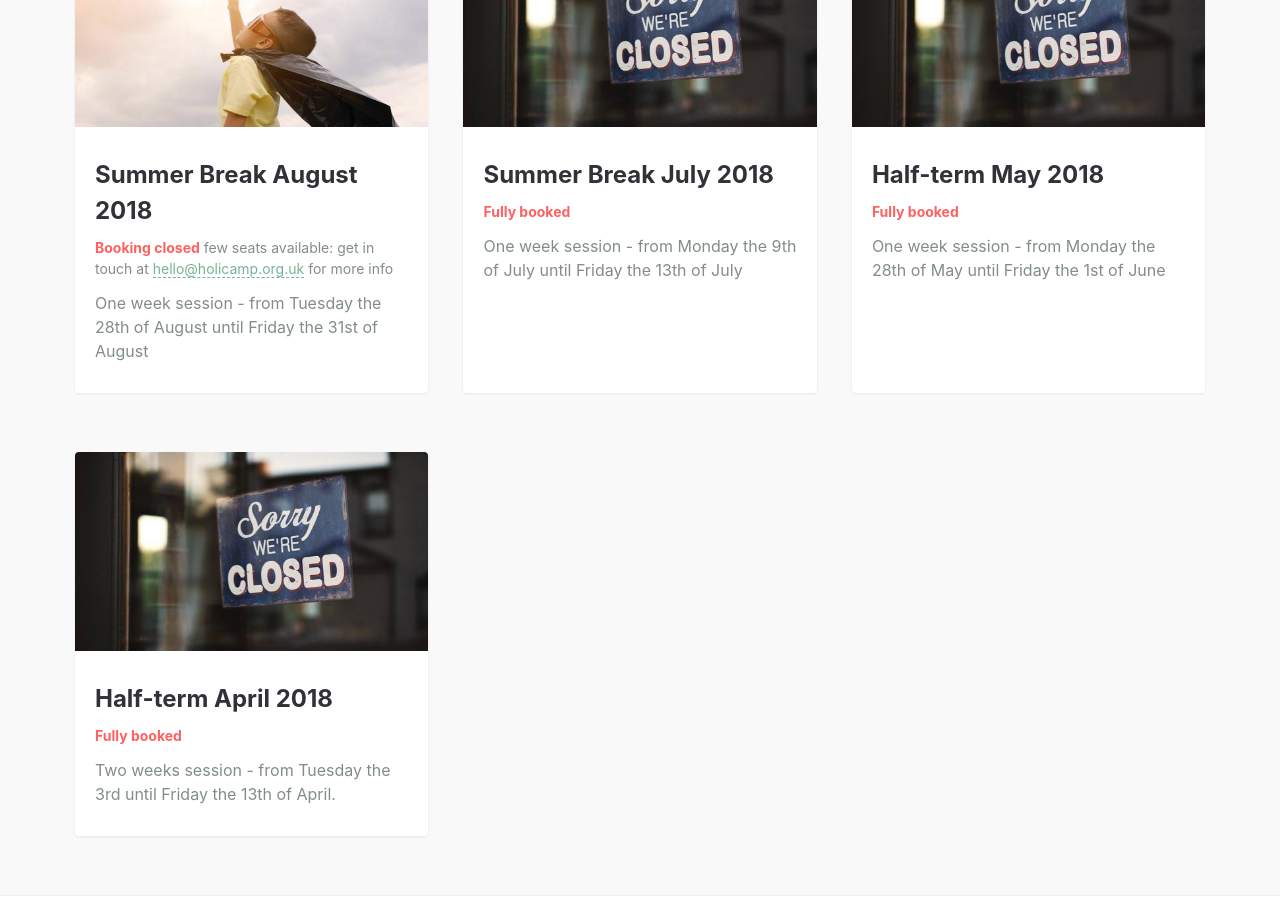
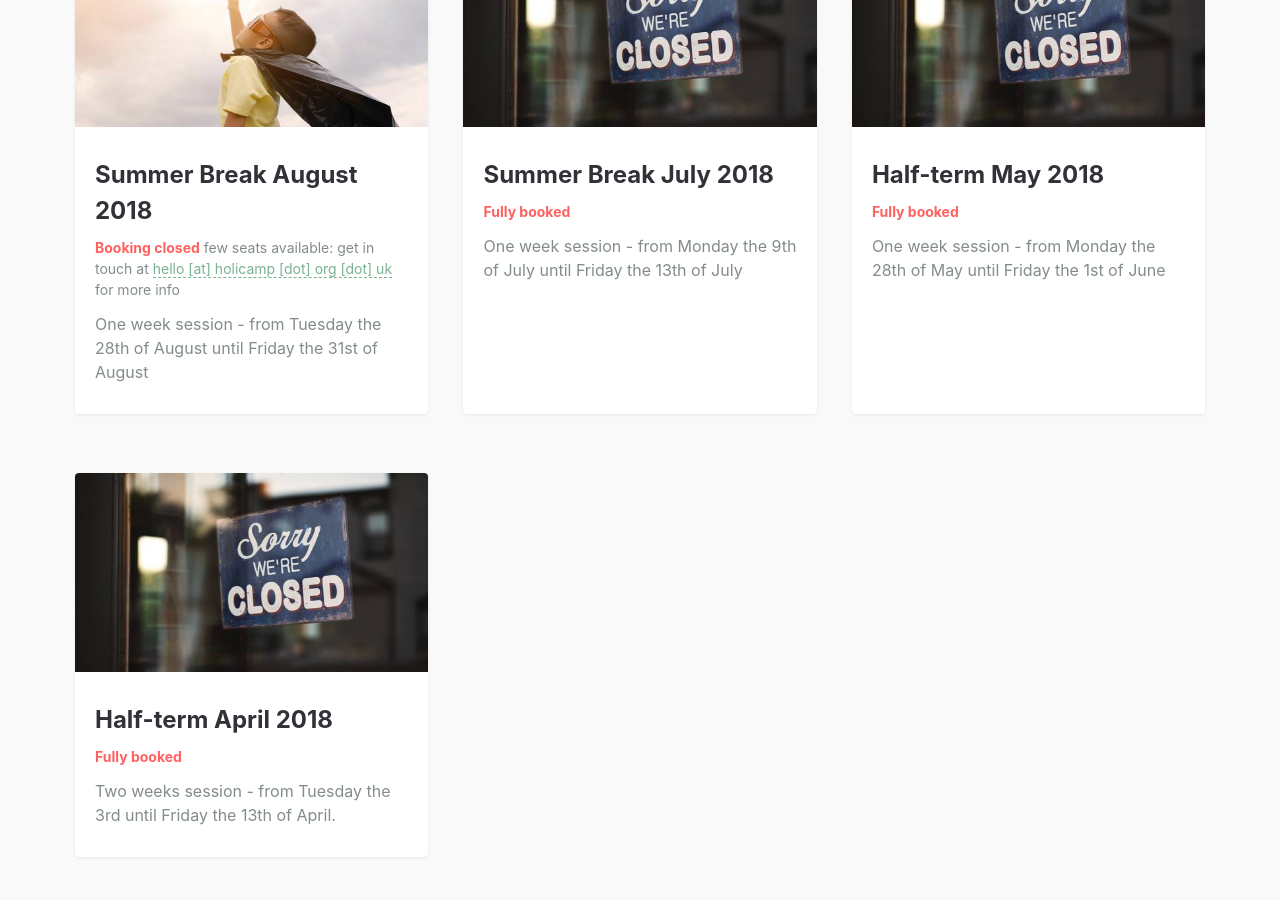
Before and after one commit to holicamp/holicamp.github.io, a Jekyll site: the page built from index.md, in a window 1280 px wide and 900 px high, scrolled down 1122 px. Built offline with Jekyll 4.4.1, drawn with Linux system fonts in a browser that asks for light colours.

Commit message:
Tiny fix on mailto link.
* Item

```diff
--- a/_includes/card.html
+++ b/_includes/card.html
@@ -34,7 +34,7 @@
           {% if post.typeform-url == 'full' %}
             <strong class="txt-danger">Fully booked</strong>
           {% elsif post.typeform-url == 'closed' %}
-            <strong class="txt-danger">Booking closed</strong> few seats available: get in touch at <span class="link">hello@holicamp.org.uk</span> for more info
+            <strong class="txt-danger">Booking closed</strong> few seats available: get in touch at <span class="link">hello [at] holicamp [dot] org [dot] uk</span> for more info
           {% else %}
             <strong class="txt-success">Booking available</strong> from <time>{{ post.date | date: date_format }}</time>
           {% endif %}
```
